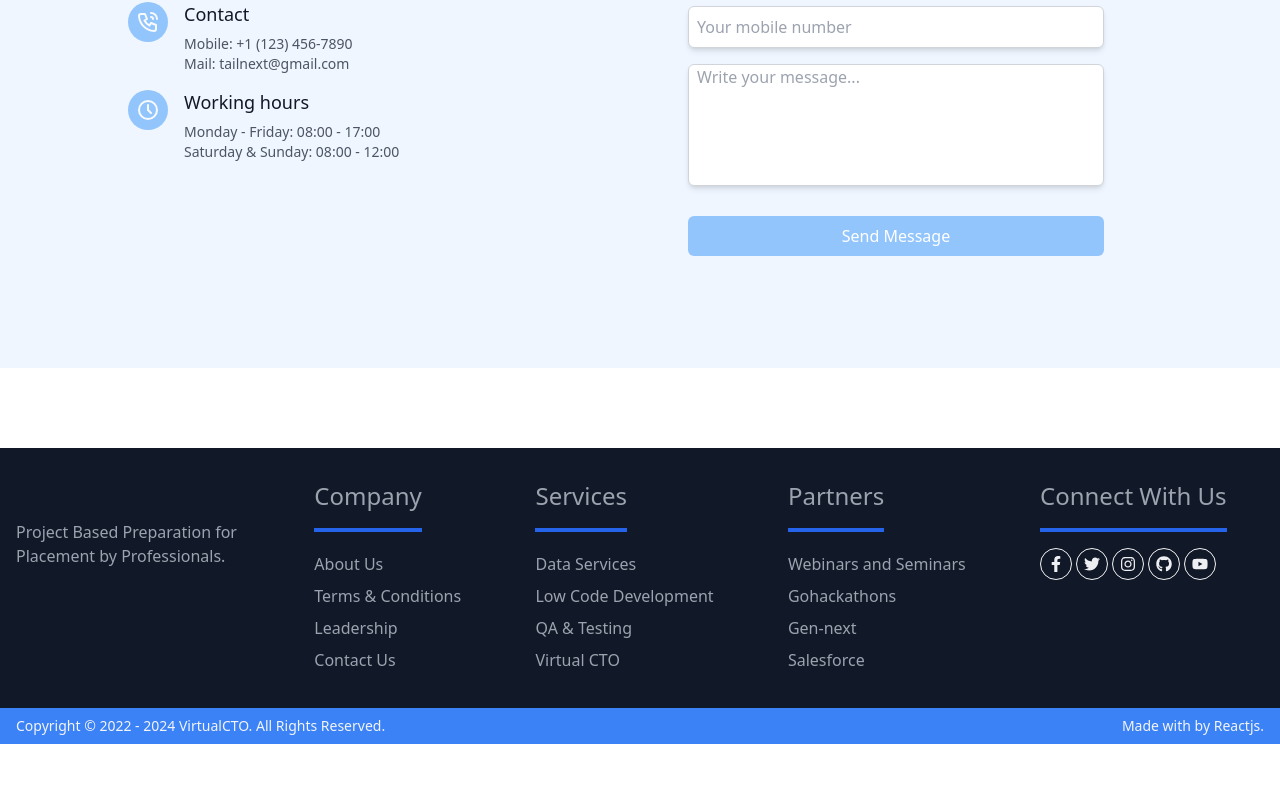
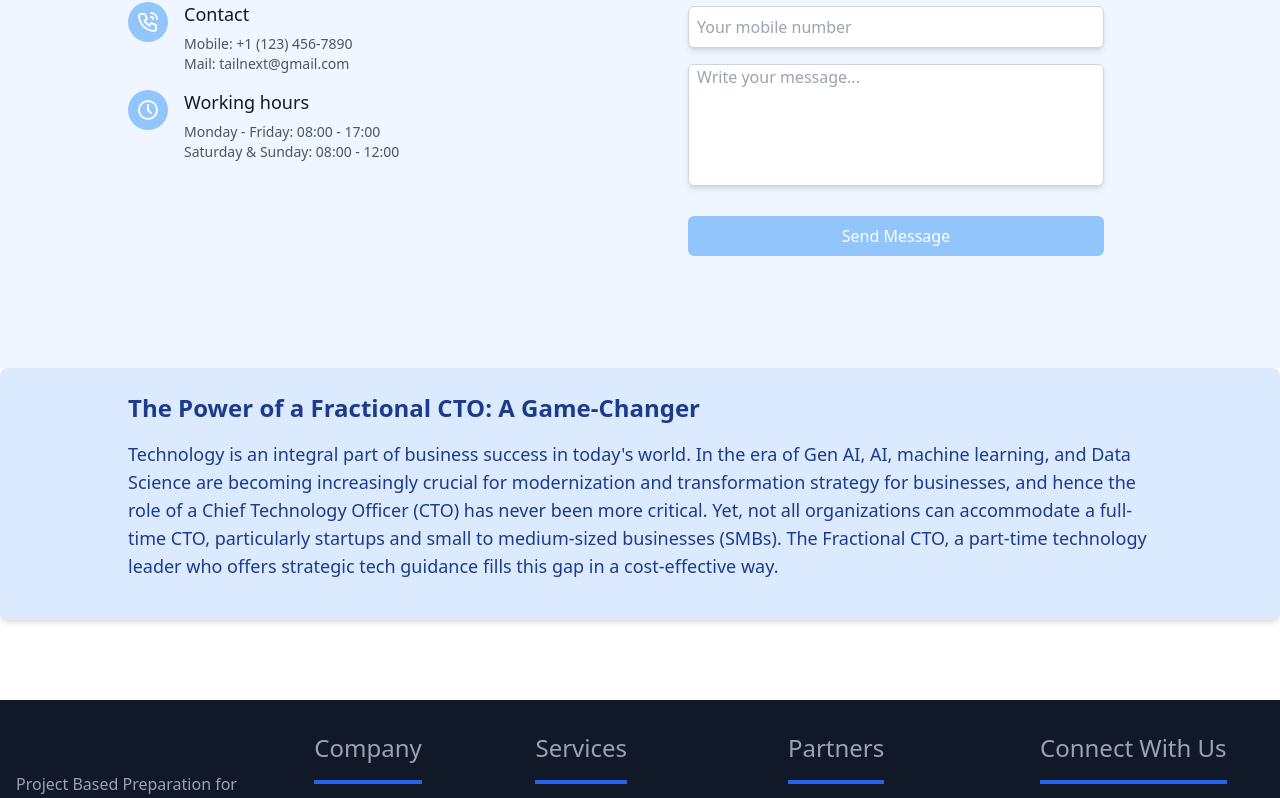
Before and after one commit to kajalpatel007/vertual-CTO-reactjs, a React (Vite) app: page / in a window 1280 px wide. Shown: the part 2986-3784 px from the top of the page. Before the commit the page ends 3730 px from the top, so only its background shows below. Built offline with nearby package versions, Linux system fonts and the light colour scheme.

Commit message:
small component added

```diff
--- a/src/Pages/Home.jsx
+++ b/src/Pages/Home.jsx
@@ -8,6 +8,8 @@ import Collaboration from '../components/Collaboration'
 import Footer from '../components/Footer'
 import Challengescard from '../components/Challengescard'
 import Weoffer from '../components/Weoffer'
+import ServiceHome from '../components/ServiceHome'
+
 const Home = () => {
   return (
     <div>
@@ -19,6 +21,7 @@ const Home = () => {
       <Testimonial />
       <FAQ />
      <Contact />
+     <ServiceHome/>
      <Footer />
     </div>
   )
--- /dev/null
+++ b/src/components/ServiceHome.jsx
@@ -0,0 +1,18 @@
+import React from 'react';
+
+const ServiceHome = () => {
+  return (
+    <div className="bg-blue-100 text-blue-900 py-6 px-32 rounded-lg shadow-md flex flex-col">
+      <h2 className="text-2xl font-bold mb-4">The Power of a Fractional CTO: A Game-Changer</h2>
+      <p className="text-lg mb-4">
+        Technology is an integral part of business success in today's world.
+        In the era of Gen AI, AI, machine learning, and Data Science are becoming increasingly crucial for modernization and transformation strategy for businesses,
+        and hence the role of a Chief Technology Officer (CTO) has never been more critical.
+        Yet, not all organizations can accommodate a full-time CTO, particularly startups and small to medium-sized businesses (SMBs).
+        The Fractional CTO, a part-time technology leader who offers strategic tech guidance fills this gap in a cost-effective way.
+      </p>
+    </div>
+  );
+};
+
+export default ServiceHome;
```
